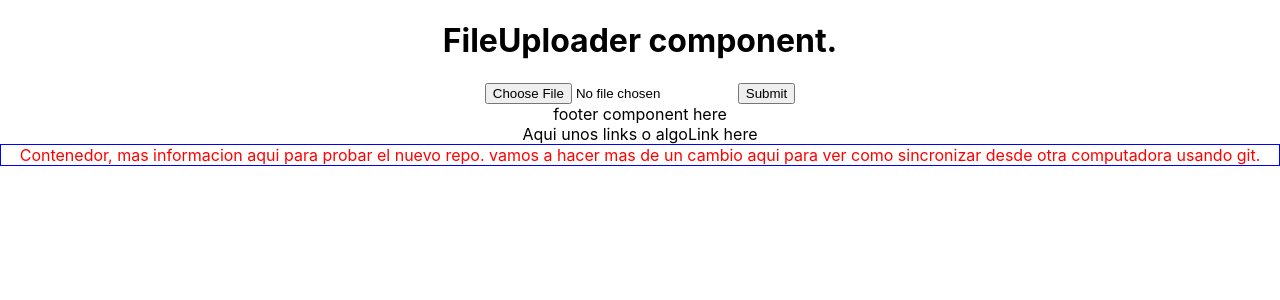
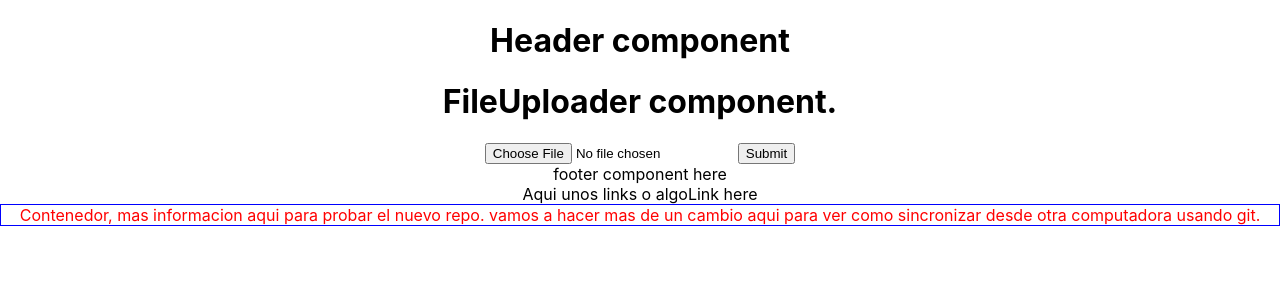
Before and after one commit to beta5553/fileuploader, a React (Create React App) app: page / in a window 1280 px wide. Shown: the top 300 px of the page. Built offline with nearby package versions, Linux system fonts and the light colour scheme.

Commit message:
adding header module

```diff
--- a/src/App.js
+++ b/src/App.js
@@ -4,11 +4,13 @@
 import './fileuploader/FileUploader'
 import FileUploader from './fileuploader/FileUploader';
 import Footer from './footer/Footer'
+import Header from './header/Header'
 
 function App() {
   return (
     <div className="App">
 
+        <Header />
         <FileUploader />
         <Footer />
 
--- /dev/null
+++ b/src/header/Header.js
@@ -0,0 +1,16 @@
+import React, { Component } from 'react'
+
+class Header extends Component {
+
+    render() {
+
+        return(
+            <div>
+                <h1>Header component</h1>
+            </div>
+        )
+
+    }
+}
+
+export default Header
```
Also changed, not shown: src/header/Header.css (added).
